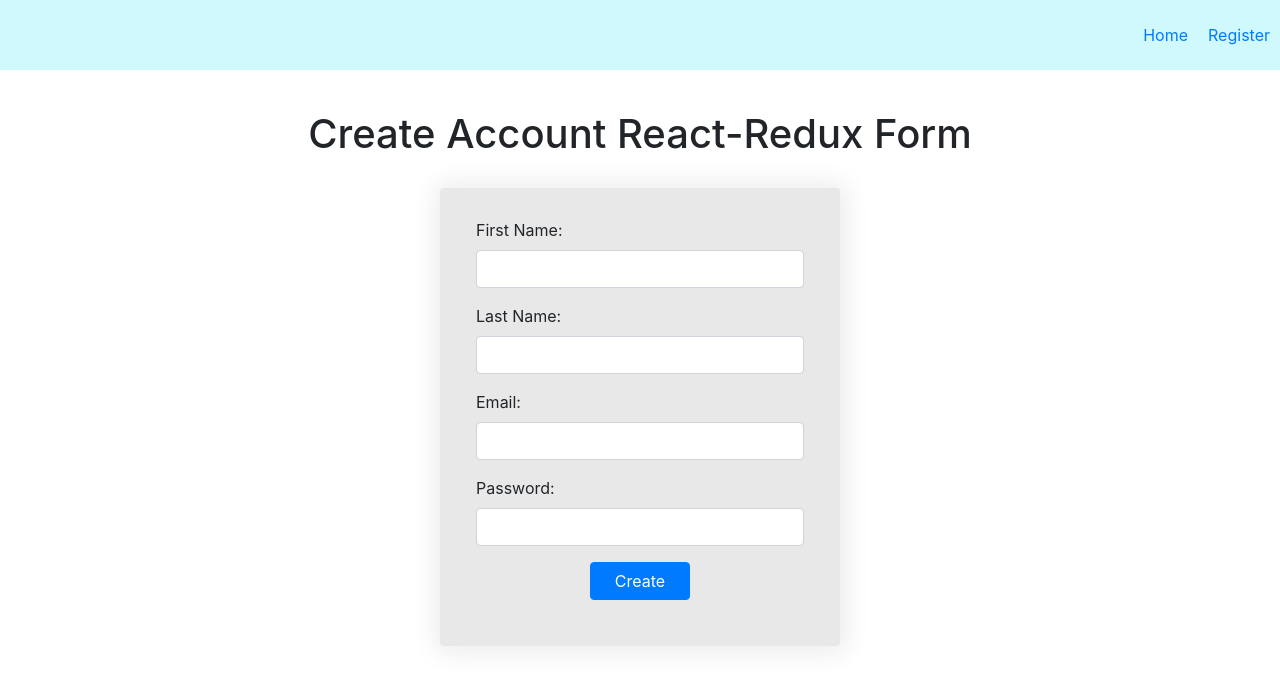
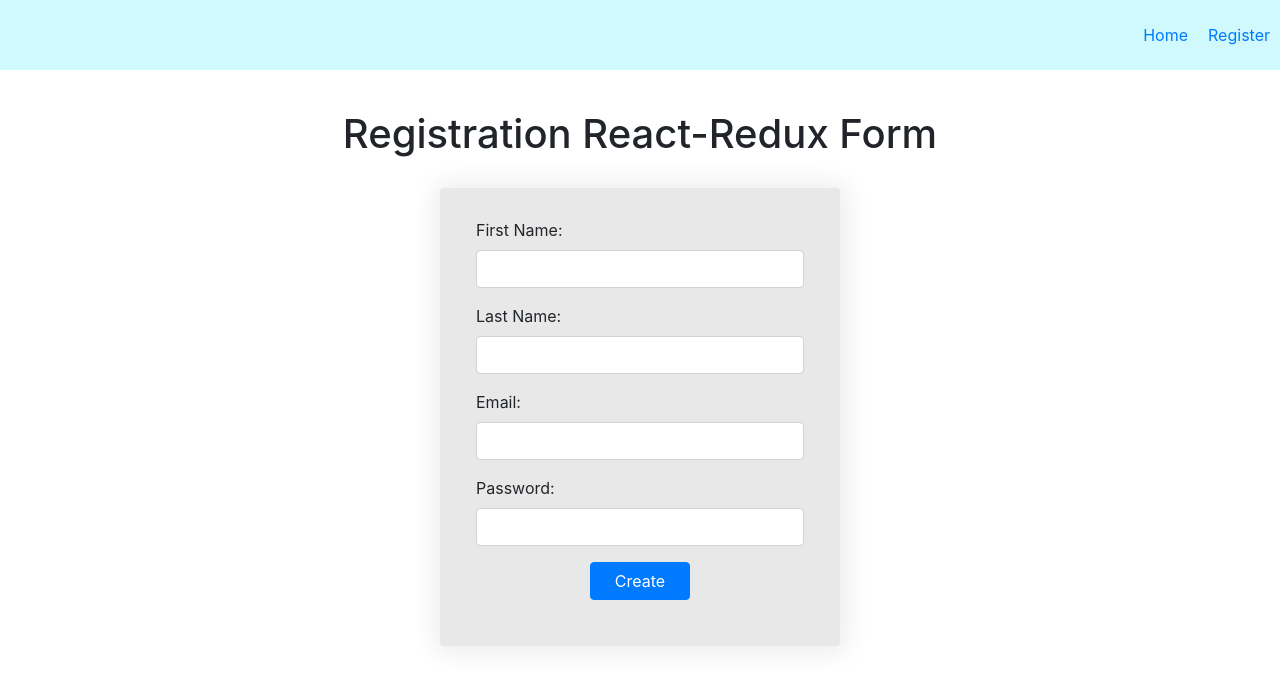
Before and after one commit to techdheerajkumar/reactreduxform, a React (Create React App) app: page /contact in a window 1280 px wide. Shown: the top 686 px of the page. Built offline with nearby package versions, Linux system fonts and the light colour scheme.

Commit message:
phase1 completed

```diff
--- a/src/Container/FormController.js
+++ b/src/Container/FormController.js
@@ -5,7 +5,7 @@ class FormController extends Component {
     render() {
         return (
             <div className="form-controller">
-                <h1>Create Account React-Redux Form</h1>
+                <h1>Registration React-Redux Form</h1>
                 <FormComponent></FormComponent>
             </div>
         )
```
